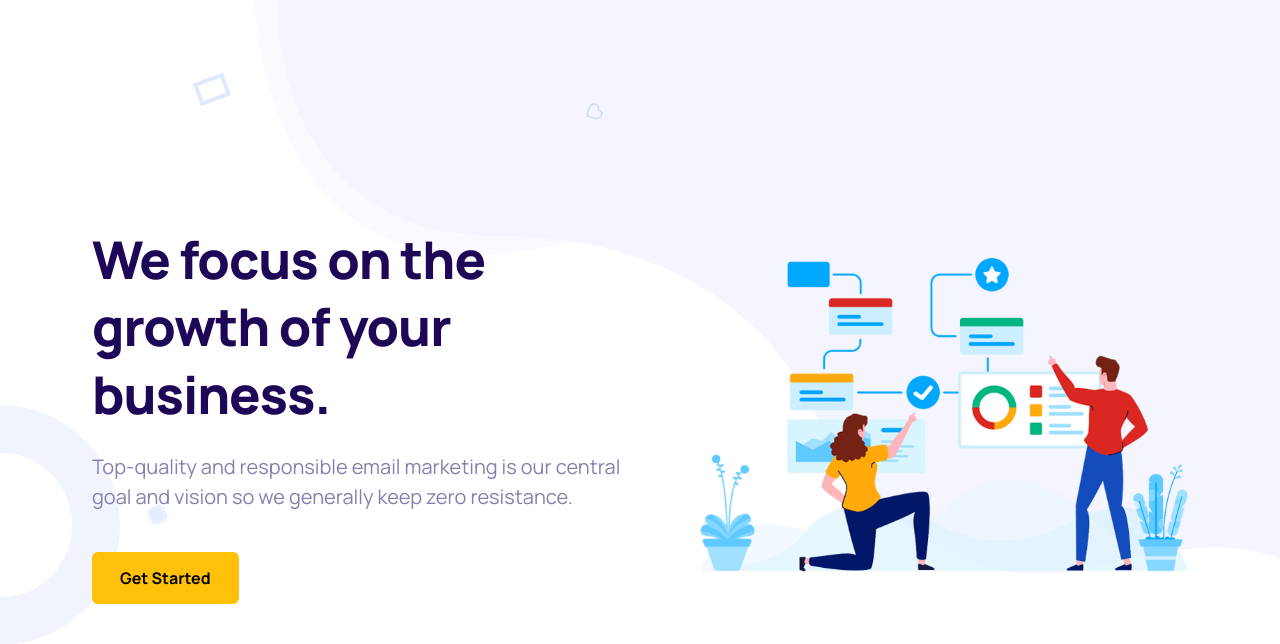
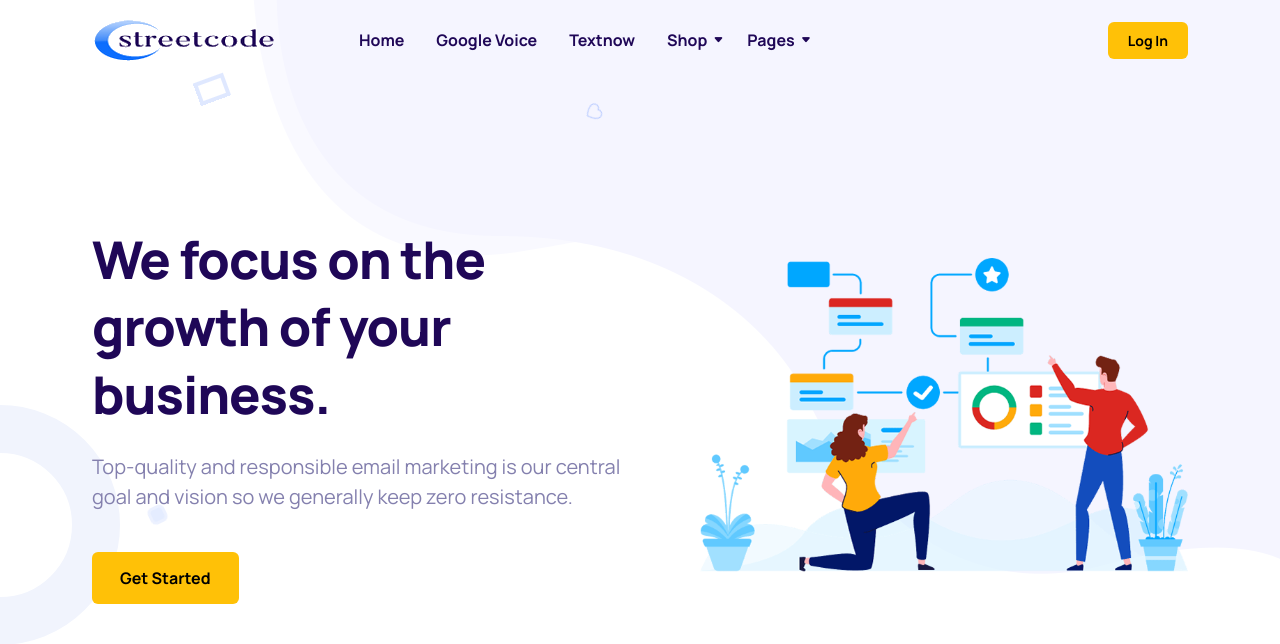
Before and after one commit to dollarstir/zone360, a PHP site: page /business-studio.php in a window 1280 px wide. Shown: the top 644 px of the page. Run offline with PHP 8.4, Linux system fonts and the light colour scheme.

Commit message:
ui update 4

```diff
--- a/business-studio.php
+++ b/business-studio.php
@@ -1,6 +1,6 @@
 <?php include 'top.php'; ?>
   <body>
-
+    <?php include 'nav.php'; ?>
     <!-- Welcome Area -->
     <div class="welcome-area hero2 bg-white">
       <!-- Background Shape -->
--- /dev/null
+++ b/nav.php
@@ -0,0 +1,83 @@
+<!-- Preloader-->
+<div class="preloader" id="preloader">
+      <div class="spinner-grow text-light" role="status"><span class="visually-hidden">Loading...</span></div>
+    </div>
+    <!-- Header Area-->
+    <header class="header-area header-2">
+      <nav class="navbar navbar-expand-lg">
+        <div class="container">
+          <!-- Navbar Brand --><a class="navbar-brand" href="index.html"><img src="img/core-img/logo.png" alt=""></a>
+          <!-- Navbar Toggler -->
+          <button class="navbar-toggler" type="button" data-bs-toggle="collapse" data-bs-target="#saasboxNav" aria-controls="saasboxNav" aria-expanded="false" aria-label="Toggle navigation"><i class="bi bi-grid"></i></button>
+          <!-- Navbar Nav -->
+          <div class="collapse navbar-collapse" id="saasboxNav">
+            <ul class="navbar-nav navbar-nav-scroll">
+              <li class=""><a href="#">Home</a>
+              <li class=""><a href="#">Google Voice</a>
+              <li class=""><a href="#">Textnow</a></li>
+              <!-- <li class="sb-dropdown"><a href="#">Portfolio</a>
+                <ul class="sb-dropdown-menu">
+                  <li><a href="portfolio-standard.html">Portfolio 1</a></li>
+                  <li><a href="portfolio-creative.html">Portfolio 2</a></li>
+                  <li><a href="portfolio-full-width.html">Portfolio 3</a></li>
+                  <li><a href="portfolio-details-one.html">Portfolio Details 1</a></li>
+                  <li><a href="portfolio-details-two.html">Portfolio Details 2</a></li>
+                  <li><a href="portfolio-details-three.html">Portfolio Details 3</a></li>
+                </ul>
+              </li> -->
+              <li class="sb-dropdown"><a href="#">Shop</a>
+                <ul class="sb-dropdown-menu">
+                  <li><a href="shop-fullwidth.html">Shop Fullwidth</a></li>
+                  <li><a href="shop-sidebar.html">Shop Sidebar</a></li>
+                  <li><a href="single-product.html">Product Details</a></li>
+                  <li><a href="cart.html">Cart</a></li>
+                  <li><a href="checkout.html">Checkout</a></li>
+                </ul>
+              </li>
+              <!-- <li class="sb-dropdown"><a href="#">Blog</a>
+                <ul class="sb-dropdown-menu">
+                  <li><a href="blog-1.html">Blog 1</a></li>
+                  <li><a href="blog-2.html">Blog 2</a></li>
+                  <li><a href="blog-3.html">Blog 3</a></li>
+                  <li><a href="blog-details-1.html">Blog Details 1</a></li>
+                  <li><a href="blog-details-2.html">Blog Details 2</a></li>
+                  <li><a href="blog-details-3.html">Blog Details 3</a></li>
+                </ul>
+              </li> -->
+              <li class="sb-dropdown"><a href="#">Pages</a>
+                <ul class="sb-dropdown-menu">
+                  <li class="sb-dropdown"><a href="#">About Us</a>
+                    <ul class="sb-dropdown-menu">
+                      <li><a href="about-standard.html">About Standard</a></li>
+                      <li><a href="about-creative.html">About Creative</a></li>
+                    </ul>
+                  </li>
+                  <li class="sb-dropdown"><a href="#">Service</a>
+                    <ul class="sb-dropdown-menu">
+                      <li><a href="service-standard.html">Service Standard</a></li>
+                      <li><a href="service-creative.html">Service Creative</a></li>
+                    </ul>
+                  </li>
+                  <li class="sb-dropdown"><a href="#">Authentification</a>
+                    <ul class="sb-dropdown-menu">
+                      <li><a href="register.html">Register</a></li>
+                      <li><a href="login.html">Login</a></li>
+                      <li><a href="forget-password.html">Forget Password</a></li>
+                    </ul>
+                  </li>
+                  <li><a href="pricing-plan.html">Pricing Plan</a></li>
+                  <li><a href="faq.html">FAQ</a></li>
+                  <li><a href="team.html">Team</a></li>
+                  <li><a href="contact.html">Contact</a></li>
+                  <li><a href="reviews.html">Reviews</a></li>
+                  <li><a href="coming-soon.html">Coming Soon</a></li>
+                  <li><a href="newsletter.html">Newsletter</a></li>
+                  <li><a href="404.html">404 - Error</a></li>
+                </ul>
+              </li>
+            </ul>
+            <!-- Login Button --><a class="btn btn-warning btn-sm ms-auto mb-3 mb-lg-0" href="#">Log In</a>
+          </div>
+        </div>
+      </nav>
+    </header>
```
